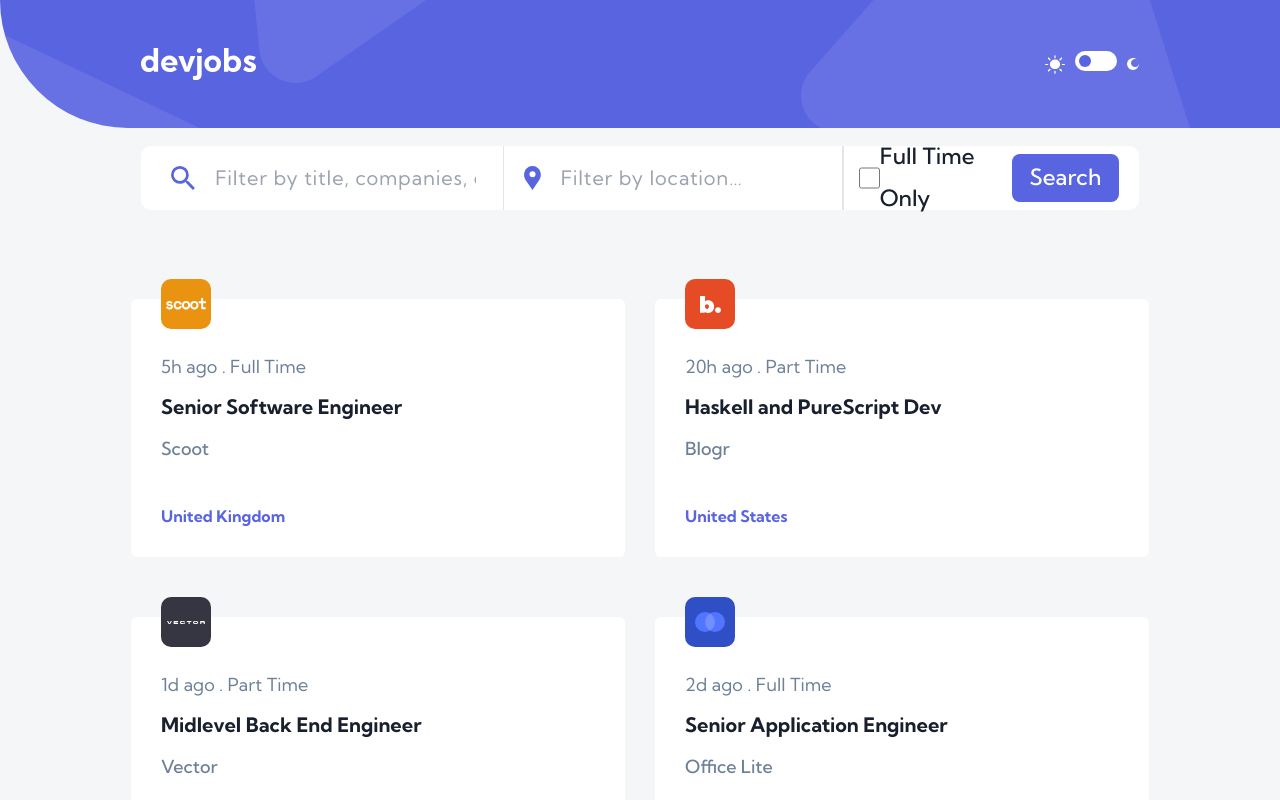
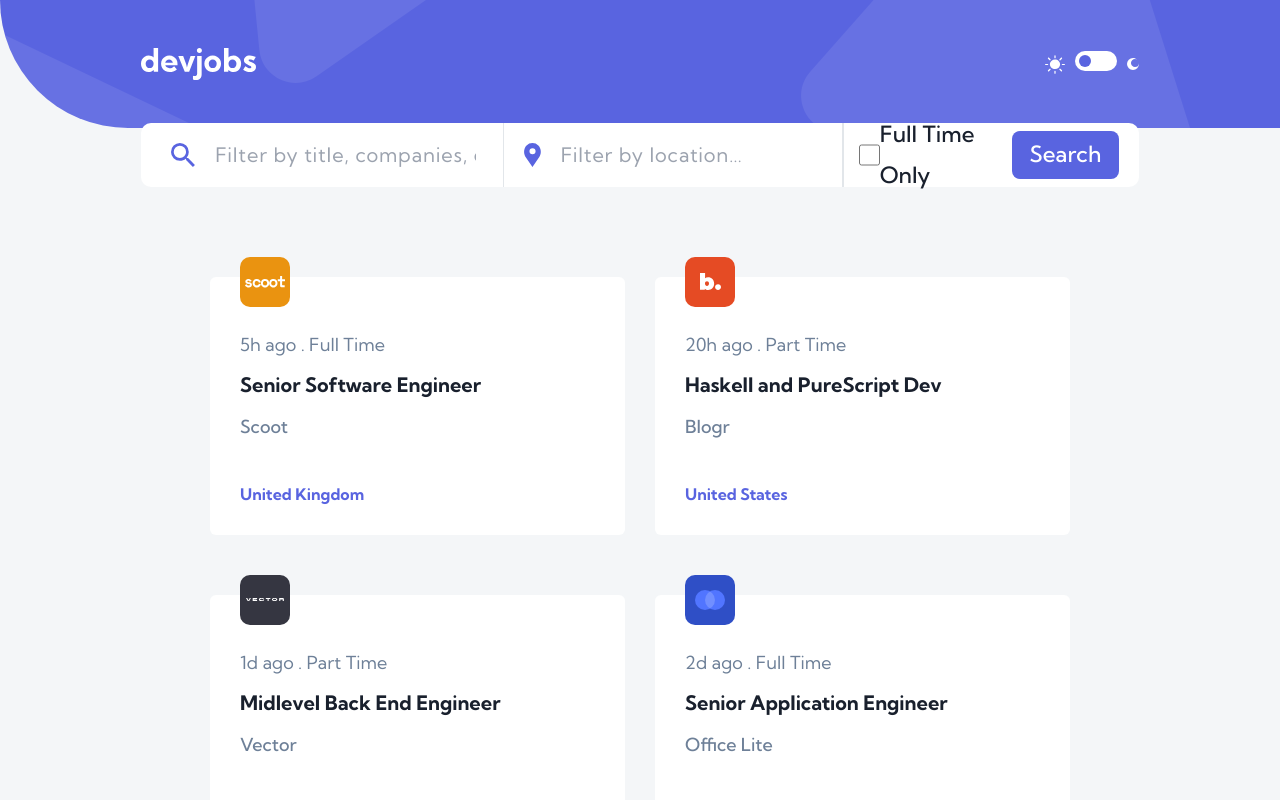
Before and after one commit to Steph-en/DevJobs, an Angular app: page / in a window 1280 px wide. Shown: the top 800 px of the page. Built offline with nearby package versions, Linux system fonts and the light colour scheme.

Commit message:
Fix: fixed home layout

```diff
--- a/src/app/job-locations/job-locations.component.css
+++ b/src/app/job-locations/job-locations.component.css
@@ -22,7 +22,7 @@
 
 .role {
     position: relative;
-    width: 494px;
+    width: 415px;
     height: 258px;
     padding: 50px 30px 20px 30px;
     border-radius: 6px;
--- a/src/app/pages/home/home.component.css
+++ b/src/app/pages/home/home.component.css
@@ -24,6 +24,7 @@
     width: 100%;
     height: 100vh;
     display: flex;
+    align-items: center;
     flex-direction: column;
 }
 
@@ -35,7 +36,7 @@
 }
 
 form {
-    margin: 6.5em 0 4em 0;
+    margin: 5.5em 0 4em 0;
     width: 78%;
     height: 8vh;
     display: flex;
@@ -184,7 +185,7 @@ label {
     gap: 60px 30px;
     padding: 0;
     margin: 0;
-    width: 100%;
+    width: 80%;
     height: 100vh;
     display: flex;
     flex-wrap: wrap;
```
